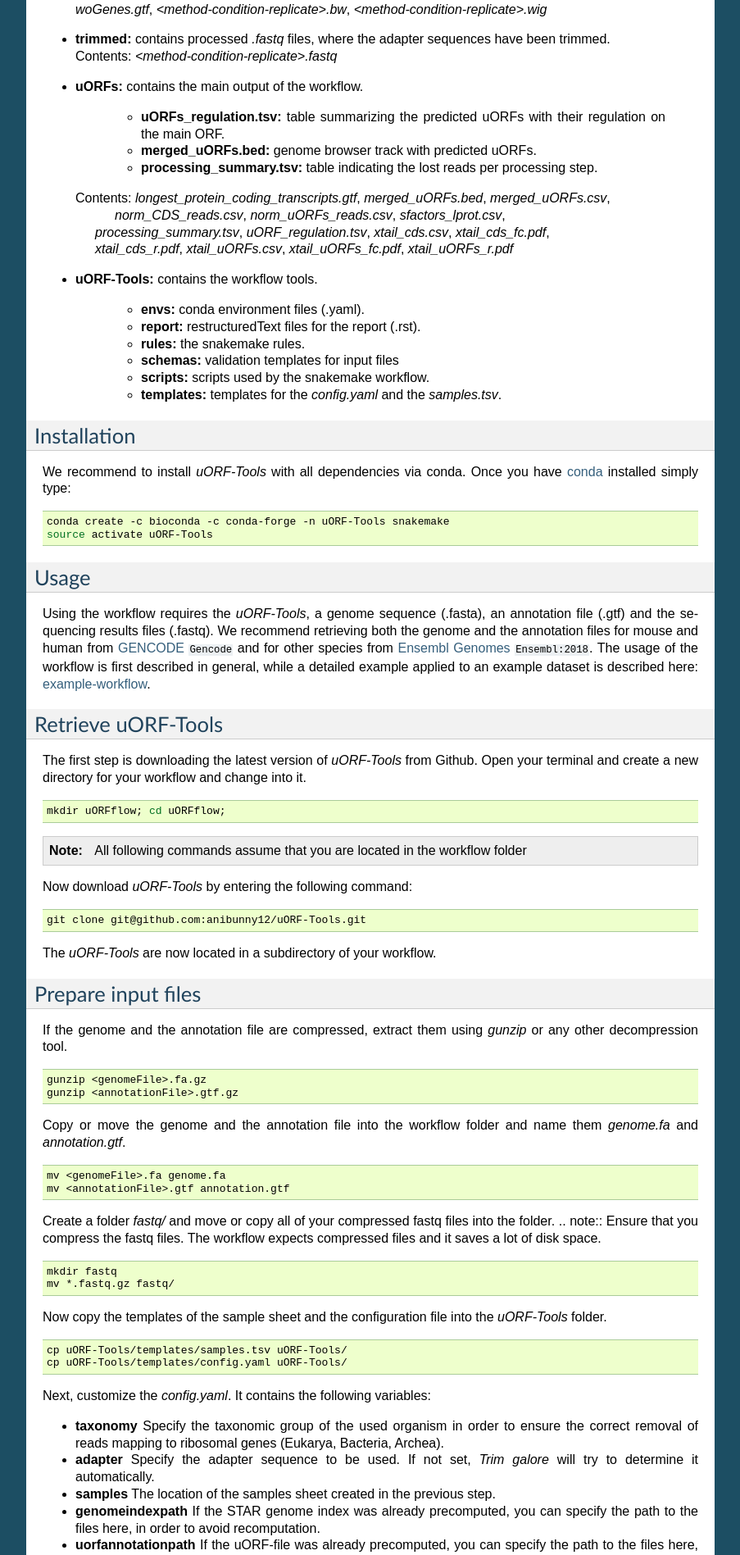
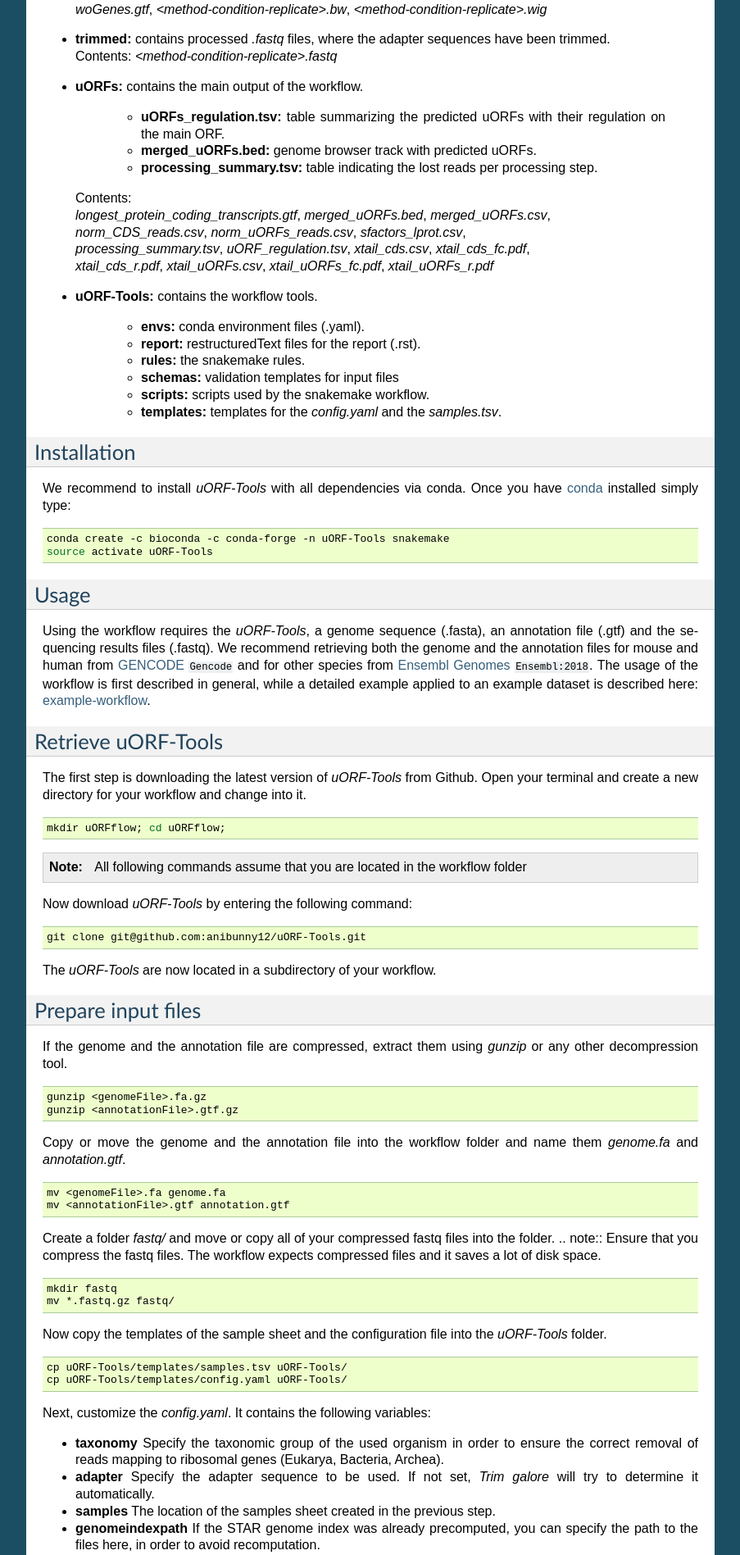
Before and after one commit to RickGelhausen/uORF-Tools_ReadTheDocs, a Sphinx documentation site: the page built from docs/source/overview.rst, in a window 1280 px wide. Shown: the part 2407-4304 px from the top of the page at 82% size, without its empty margins (198-1101 px from the left). Built offline with Sphinx 7.4.7, drawn with Linux system fonts in a browser that asks for light colours; cross-references to code outside the pages are shown as plain code.

Commit message:
Completing directory table

```diff
--- a/docs/source/overview.rst
+++ b/docs/source/overview.rst
@@ -81,10 +81,11 @@ The output is written to a directory structure that corresponds to the workflow
 	- **merged_uORFs.bed:** genome browser track with predicted uORFs.
 	- **processing_summary.tsv:** table indicating the lost reads per processing step.
 
-  | Contents: *longest_protein_coding_transcripts.gtf*, *merged_uORFs.bed*, *merged_uORFs.csv*,
-  |                                             *norm_CDS_reads.csv*, *norm_uORFs_reads.csv*, *sfactors_lprot.csv*,
-  |           *processing_summary.tsv*, *uORF_regulation.tsv*, *xtail_cds.csv*, *xtail_cds_fc.pdf*,
-  |           *xtail_cds_r.pdf*, *xtail_uORFs.csv*, *xtail_uORFs_fc.pdf*, *xtail_uORFs_r.pdf*
+  | Contents:
+  | *longest_protein_coding_transcripts.gtf*, *merged_uORFs.bed*, *merged_uORFs.csv*,
+  | *norm_CDS_reads.csv*, *norm_uORFs_reads.csv*, *sfactors_lprot.csv*,
+  | *processing_summary.tsv*, *uORF_regulation.tsv*, *xtail_cds.csv*, *xtail_cds_fc.pdf*,
+  | *xtail_cds_r.pdf*, *xtail_uORFs.csv*, *xtail_uORFs_fc.pdf*, *xtail_uORFs_r.pdf*
 
 • **uORF-Tools:** contains the workflow tools.
 
```
